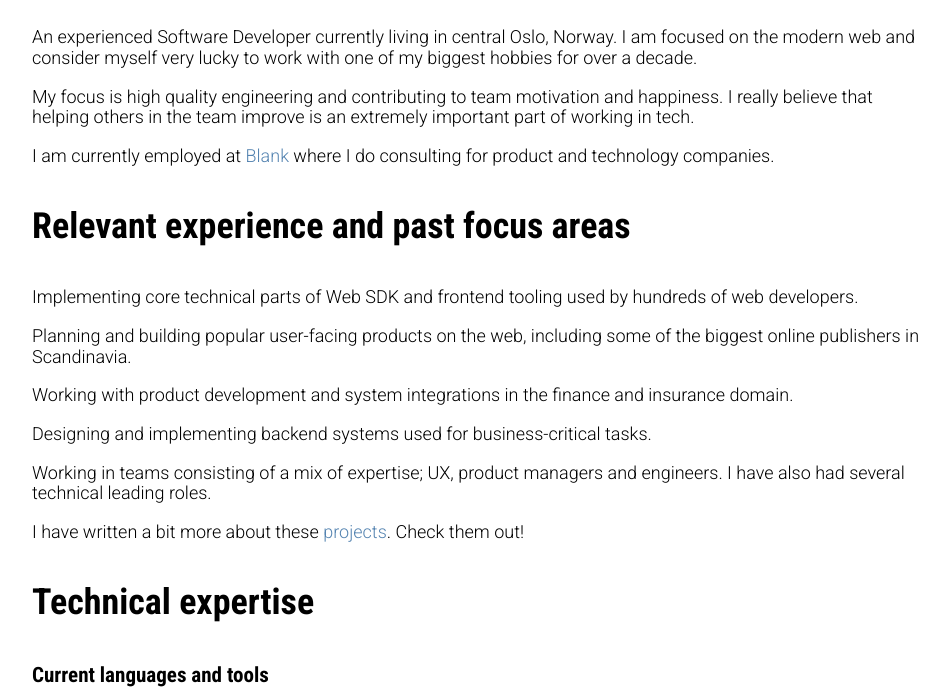
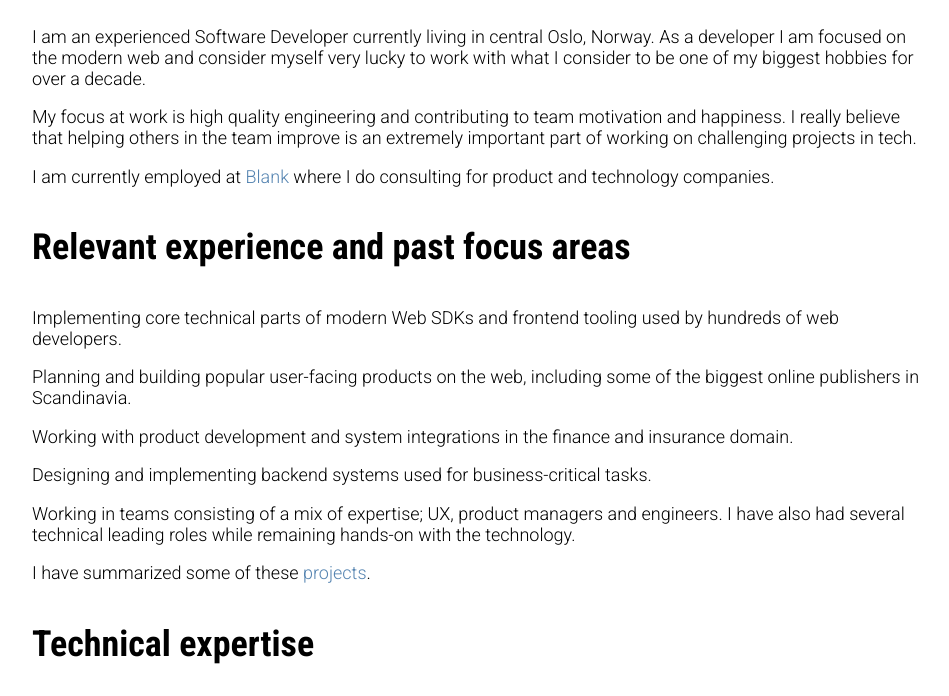
Before and after one commit to andreasrs/home, a website built with webpack: page www/index.html in a window 1280 px wide. Shown: the part 624-1320 px from the top of the page, without its empty margins (160-1109 px from the left). Built offline with nearby package versions, Linux system fonts and the light colour scheme; files whose address does not match are found by name.

Commit message:
Improve about-text

```diff
--- a/www/index.html
+++ b/www/index.html
@@ -16,26 +16,27 @@
     </nav>
     <figure class="hero">
         <img src="andreas.jpg" alt="portrait photograph of Andreas sitting outdoors">
-        <figcaption>Photographer: Yngvar Johnsen 2018</figcaption>
+        <figcaption>Photo by Yngvar Johnsen 2018</figcaption>
     </figure>
 
     <main>
         <h1>Andreas Søvik</h1>
 
-        <p>An experienced Software Developer currently living in central Oslo, Norway. I am focused on the modern web and consider myself very lucky to work with one of my biggest hobbies for over a decade.</p>
-        <p>My focus is high quality engineering and contributing to team motivation and happiness. I really believe that helping others in the team improve is an extremely important part of working in tech.</p>
+        <p>I am an experienced Software Developer currently living in central Oslo, Norway. As a developer I am focused on the modern web and consider myself very lucky to work with what I consider to be one of my biggest hobbies for over a decade.</p>
+        <p>My focus at work is high quality engineering and contributing to team motivation and happiness. I really believe that helping others in the team improve is an extremely important part of working on challenging projects in tech.</p>
         <p>I am currently employed at <a href="https://www.blank.no/">Blank</a> where I do consulting for product and technology companies.</p>
 
         <h2>Relevant experience and past focus areas</h2>
-        <p>Implementing core technical parts of Web SDK and frontend tooling used by hundreds of web developers.</p>
+        <p>Implementing core technical parts of modern Web SDKs and frontend tooling used by hundreds of web developers.</p>
         <p>Planning and building popular user-facing products on the web, including some of the biggest online publishers in Scandinavia.</p>
         <p>Working with product development and system integrations in the finance and insurance domain.</p>
         <p>Designing and implementing backend systems used for business-critical tasks.</p>
-        <p>Working in teams consisting of a mix of expertise; UX, product managers and engineers. I have also had several technical leading roles.</p>
-        <p>I have written a bit more about these <a href="/projects">projects</a>. Check them out!</p>
+        <p>Working in teams consisting of a mix of expertise; UX, product managers and engineers. I have also had several technical leading roles while remaining hands-on with the technology.</p>
+
+        <p>I have summarized some of these <a href="/projects">projects</a>.</p>
 
         <h2>Technical expertise</h2>
-        <h3>Current languages and tools</h3>
+        <h3>Languages and tools that I am currently using in  a professional setting</h3>
         <ul>
             <li>Node.js</li>
             <li>Java</li>
@@ -43,16 +44,17 @@
             <li>TypeScript</li>
             <li>React, Redux, Jest</li>
             <li>AngularJS</li>
+            <li>HTML5, CSS, css-modules, sass</li>
             <li>Express, Koa</li>
             <li>Babel, Webpack</li>
-            <li>HTML5, CSS, css-modules, sass</li>
         </ul>
 
         <h3>I also have professional experience with</h3>
         <ul>
           <li>PHP</li>
+          <li>Apache</li>
+          <li>MySQL</li>
           <li>Varnish</li>
-          <li>MySQL</li>
           <li>Redis</li>
           <li>Memcache</li>
           <li>RabbitMQ</li>
@@ -64,6 +66,7 @@
             <li>Travis CI, Jenkins</li>
             <li>Docker</li>
             <li>Linux</li>
+            <li>bash + zsh</li>
             <li>MacOS</li>
             <li>Windows 10</li>
         </ul>
@@ -74,7 +77,7 @@
           <li>Zend Certified PHP Engineer x 2, CA, USA</li>
         </ul>
         <p>
-            I am a believer in adopting to the best technical tools for a given job and try to avoid locking myself into specific tools and frameworks.
+            I believe in adopting to the technical tools best suited for a given job and try to avoid locking myself into specific tools and frameworks.
         </p>
 
         <h2>Availability</h2>
```
Also changed, not shown: www/projects.html (+1 -1 lines).
